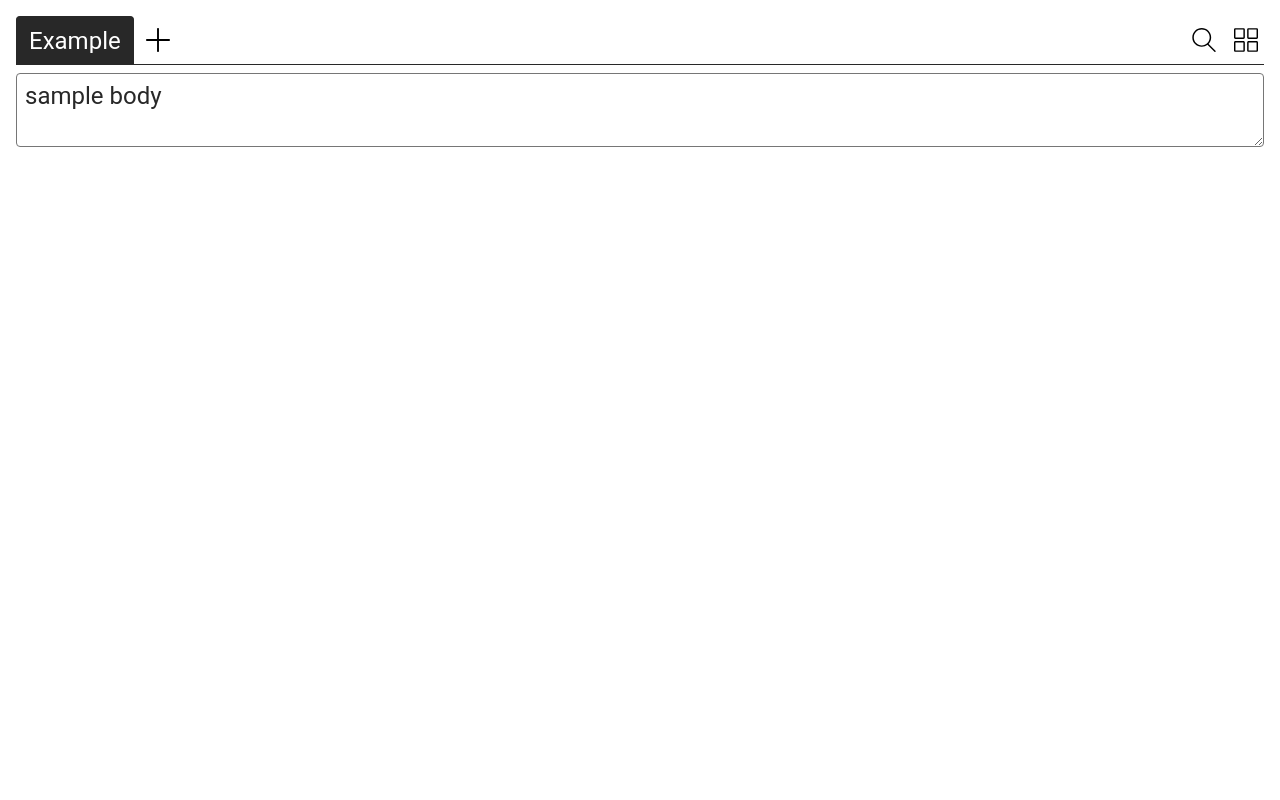
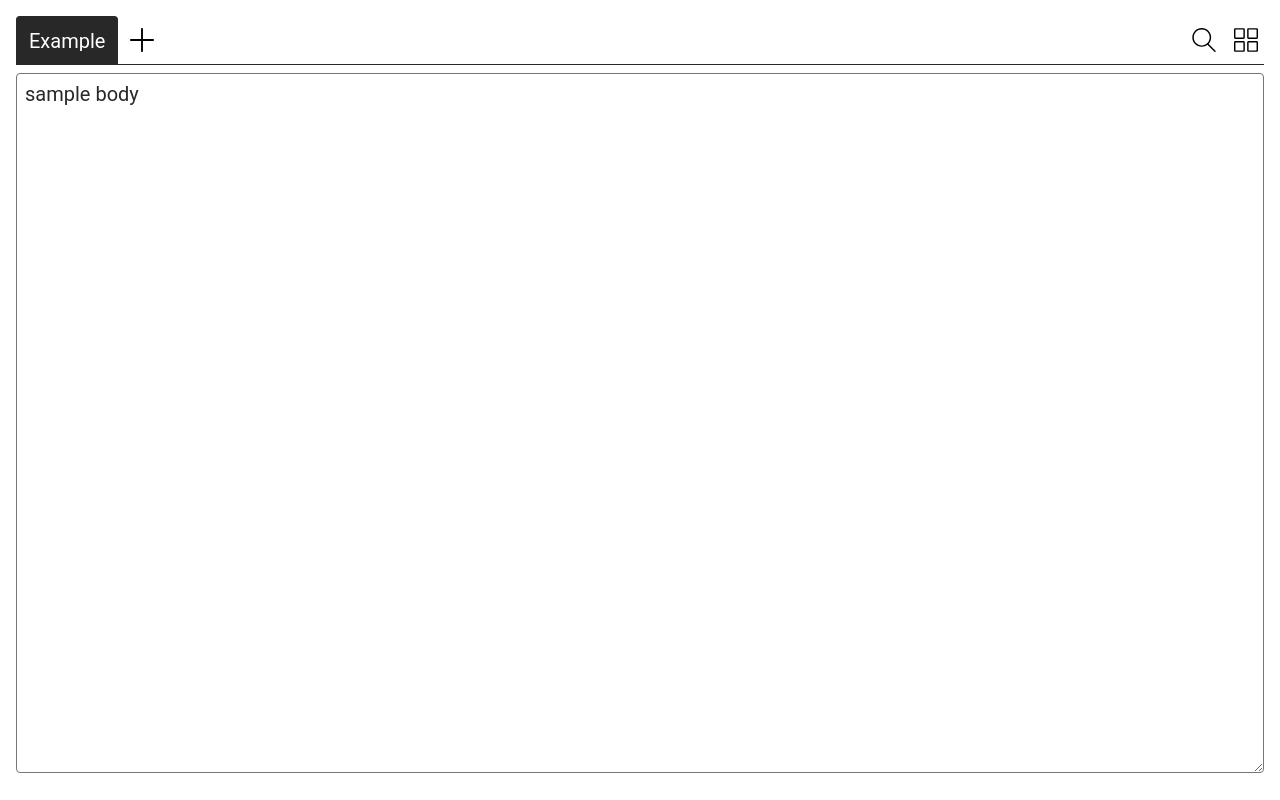
Before and after one commit to jdc-cunningham/local-notes, a React (Create React App) app in the folder app/: page / in a window 1280 px wide. Built offline with nearby package versions, Linux system fonts and the light colour scheme.

Commit message:
style changes

```diff
--- a/app/src/components/body/body-vertical/BodyVertical.scss
+++ b/app/src/components/body/body-vertical/BodyVertical.scss
@@ -38,9 +38,10 @@
 
   textarea {
     width: 100%;
-    font-size: 1.5rem;
+    font-size: 1.25rem;
     padding: 0.5rem;
     border-radius: 4px;
+    height: calc(100vh - 100px); /* should use flex */
   }
 }
 
--- a/app/src/components/header/tab/Tab.scss
+++ b/app/src/components/header/tab/Tab.scss
@@ -27,7 +27,7 @@
 }
 
 .Tab__name {
-  font-size: 1.5rem;
+  font-size: 1.25rem;
   max-width: 150px;
   overflow-x: hidden;
   overflow-y: clip;
```
Also changed, not shown: 1 other file (tests, documents, lock files or other folders).
